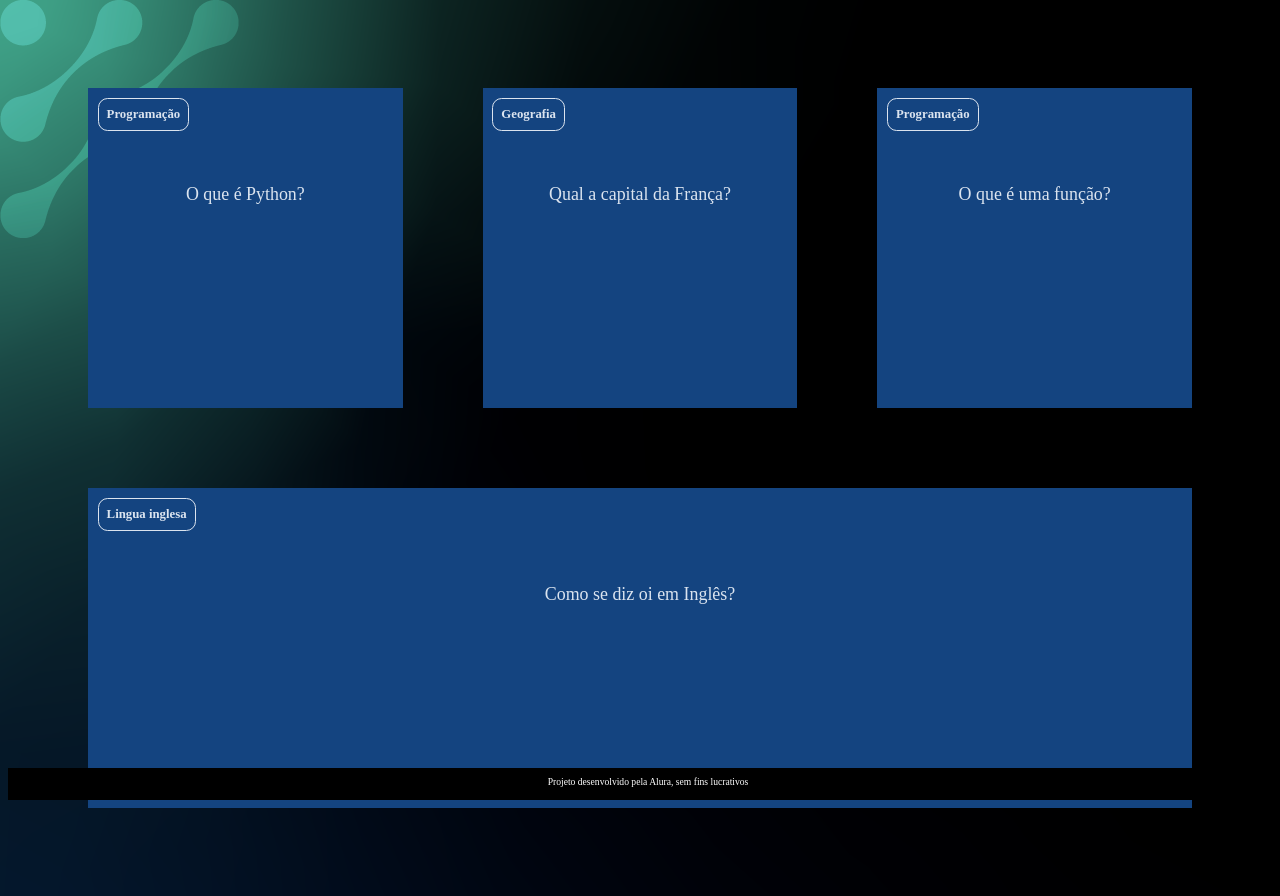
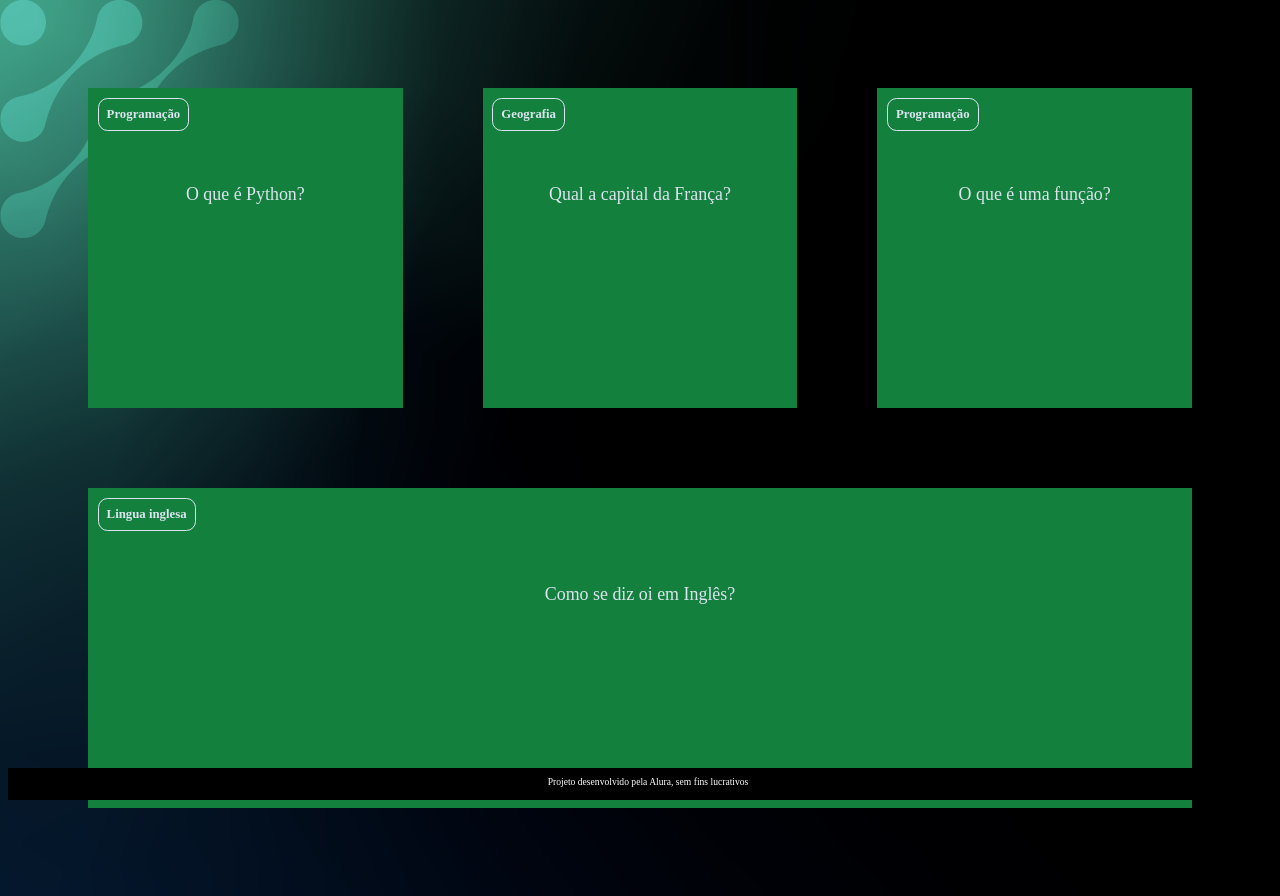
Before and after one commit to Kaique076/2trimestre, a plain HTML site: page index.html in a window 1280 px wide. Drawn offline with Linux system fonts and the light colour scheme.

Commit message:
baiano delicio

```diff
--- a/assets/style.css
+++ b/assets/style.css
@@ -1,7 +1,7 @@
 :root {
     --text-color: #DBE4EF;
-    --card-front-color: #144480;
-    --card-back-color: #00F4BF;
+    --card-front-color: #14803d;
+    --card-back-color: #00aff4;
 }
 
 body {
@@ -82,7 +82,7 @@ body {
 }
 
 footer {
-    background-color: black;
+    background-color: rgb(0, 0, 0);
     color: white;
     position: fixed;
     bottom: 0;
```
